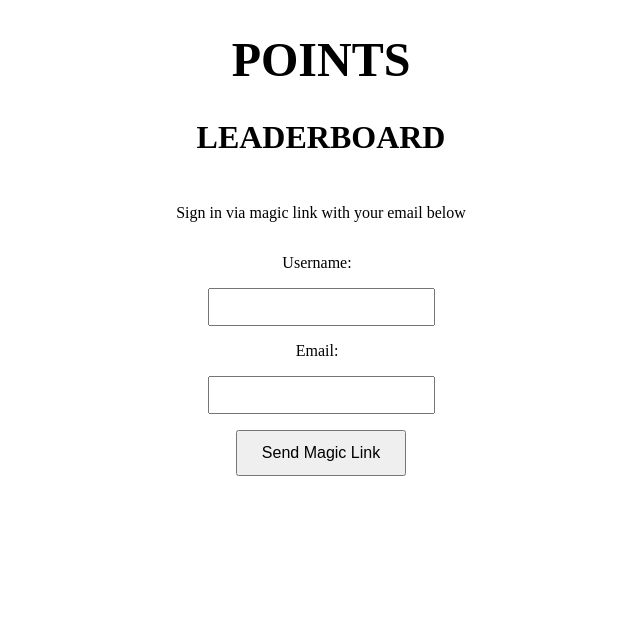
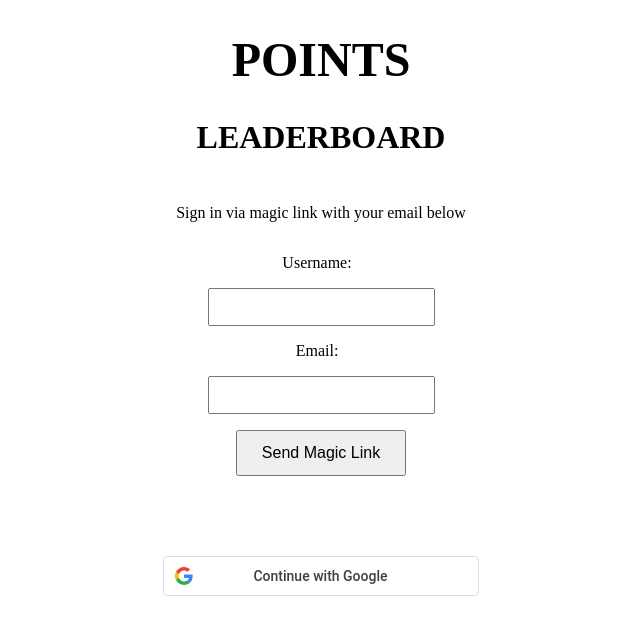
Before and after one commit to quarterman-studios/POINTS, a SvelteKit app: page / in a window 1280 px wide. Shown: the top 634 px of the page, without its empty margins (319-959 px from the left). Built offline with nearby package versions, Linux system fonts and the light colour scheme; no server answers.

Commit message:
Implemented Google Sign In

```diff
--- /dev/null
+++ b/src/lib/components/GoogleButton.svelte
@@ -0,0 +1,75 @@
+<script lang="ts">
+  export let loading = false;
+  export let onClick: () => void;
+</script>
+
+<button
+  type="button"
+  class="google-btn"
+  on:click={onClick}
+  disabled={loading}
+>
+  <div class="icon-wrapper">
+    <svg version="1.1" xmlns="http://www.w3.org/2000/svg" viewBox="0 0 48 48" class="google-icon">
+      <path fill="#EA4335" d="M24 9.5c3.54 0 6.71 1.22 9.21 3.6l6.85-6.85C35.9 2.38 30.47 0 24 0 14.62 0 6.51 5.38 2.56 13.22l7.98 6.19C12.43 13.72 17.74 9.5 24 9.5z"></path>
+      <path fill="#4285F4" d="M46.98 24.55c0-1.57-.15-3.09-.38-4.55H24v9.02h12.94c-.58 2.96-2.26 5.48-4.78 7.18l7.73 6c4.51-4.18 7.09-10.36 7.09-17.65z"></path>
+      <path fill="#FBBC05" d="M10.53 28.59c-.48-1.45-.76-2.99-.76-4.59s.27-3.14.76-4.59l-7.98-6.19C.92 16.46 0 20.12 0 24c0 3.88.92 7.54 2.56 10.78l7.97-6.19z"></path>
+      <path fill="#34A853" d="M24 48c6.48 0 11.93-2.13 15.89-5.81l-7.73-6c-2.15 1.45-4.92 2.3-8.16 2.3-6.26 0-11.57-4.22-13.47-9.91l-7.98 6.19C6.51 42.62 14.62 48 24 48z"></path>
+    </svg>
+  </div>
+  <span class="btn-text">
+    {loading ? 'Connecting...' : 'Continue with Google'}
+  </span>
+</button>
+
+<style>
+  /* Official Google Button Styles */
+  .google-btn {
+    display: flex;
+    align-items: center;
+    background-color: #ffffff;
+    border: 1px solid #dadce0;
+    border-radius: 4px;
+    padding: 0;
+    cursor: pointer;
+    font-family: 'Roboto', arial, sans-serif;
+    width: 100%;
+    height: 40px;
+    transition: background-color 0.2s, box-shadow 0.2s;
+  }
+
+  .google-btn:hover:not(:disabled) {
+    background-color: #f7f8f8;
+    box-shadow: 0 1px 1px rgba(0,0,0,0.1);
+  }
+
+  .google-btn:disabled {
+    opacity: 0.7;
+    cursor: not-allowed;
+  }
+
+  .icon-wrapper {
+    width: 38px;
+    height: 38px;
+    display: flex;
+    justify-content: center;
+    align-items: center;
+    background: white;
+    border-radius: 2px;
+    margin-left: 1px;
+  }
+
+  .google-icon {
+    width: 18px;
+    height: 18px;
+  }
+
+  .btn-text {
+    flex-grow: 1;
+    text-align: center;
+    color: #3c4043;
+    font-size: 14px;
+    font-weight: 500;
+    padding-right: 40px; /* Counter-balance icon width for true centering */
+  }
+</style>
--- a/src/routes/+page.svelte
+++ b/src/routes/+page.svelte
@@ -1,14 +1,16 @@
 <script lang="ts">
 	import { enhance } from '$app/forms';
-	import type { ActionData, SubmitFunction } from './$types';
+	import type { ActionData, PageData, SubmitFunction } from './$types';
+	import GoogleButton from '$lib/components/GoogleButton.svelte';
 
 	interface Props {
 		form: ActionData;
+		data: PageData;
 	}
 
 	let loading = $state(false);
 
-	let { form }: Props = $props();
+	let { form, data }: Props = $props();
 
 	const handleSubmit: SubmitFunction = () => {
 		loading = true;
@@ -16,6 +18,22 @@
 			update();
 			loading = false;
 		};
+	};
+
+	const handleGoogleSignIn = async () => {
+		loading = true;
+
+		const { error } = await data.supabase.auth.signInWithOAuth({
+			provider: 'google',
+			options: {
+				redirectTo: `${window.location.origin}/auth/confirm`
+			}
+		});
+
+		if (error) {
+			console.error('Error during Google sign-in:', error);
+			loading = false;
+		}
 	};
 
 	$inspect({ form });
@@ -33,6 +51,9 @@
 	<input name="email" id="email" type="text" />
 	<button aria-label="Submit Details">{loading ? 'Loading...' : 'Send Magic Link'}</button>
 	<p>{form?.message}</p>
+	<div class="google-div">
+		<GoogleButton {loading} onClick={handleGoogleSignIn} />
+	</div>
 </form>
 
 <style>
@@ -70,4 +91,11 @@
 		font-size: 1rem;
 		cursor: pointer;
 	}
+
+	.google-div {
+		margin-top: 1rem;
+		display: flex;
+		justify-content: center;
+		width: 25%;
+	}
 </style>
```
